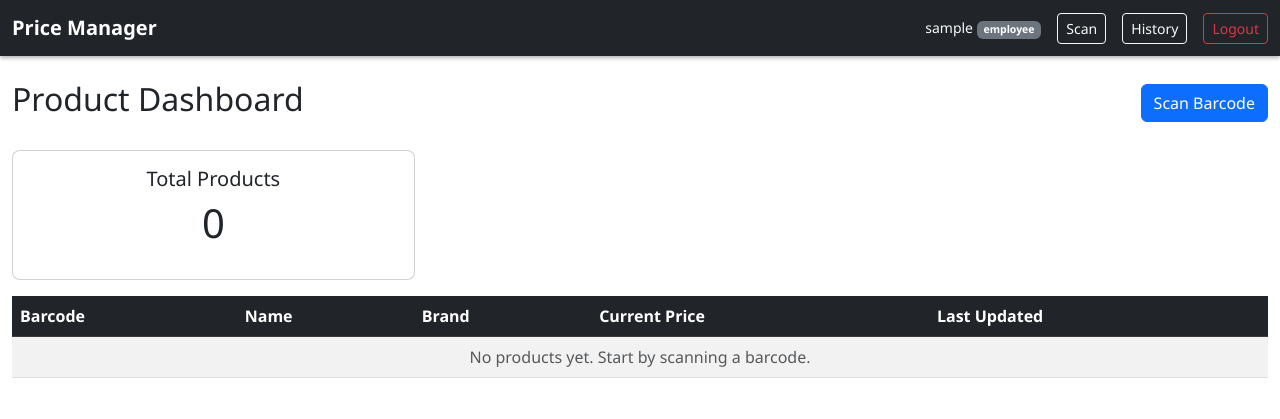
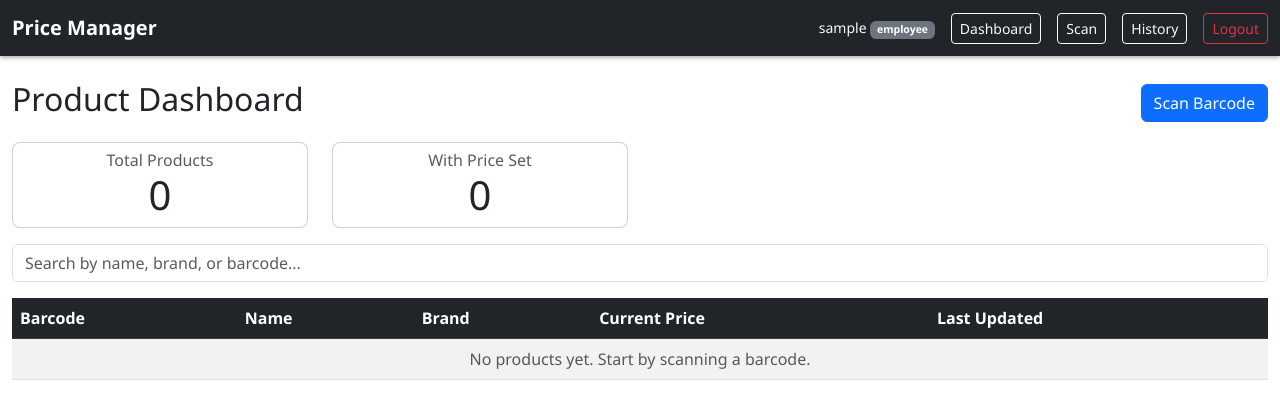
Before and after one commit to SoulNome/barcode-price-manager, a Flask app: page /products/dashboard in a window 1280 px wide. Shown: the top 419 px of the page. Run offline with Flask 3, Linux system fonts and the light colour scheme; the visitor is signed in with stand-in values (Sample User, id 1); data that the repository does not hold is empty.

Commit message:
feat: registro de ultimo login, mejoras en reportes y control de acceso
- auth: guarda last_login del usuario
- decorators: owner-required redirige en web y responde JSON en API
- reports/dashboard: nuevas metricas y vistas
- schema: columnas de apoyo

Co-Authored-By: Claude Opus 4.8 <noreply@anthropic.com>

```diff
--- a/app/auth.py
+++ b/app/auth.py
@@ -1,5 +1,6 @@
 from flask import Blueprint, render_template, redirect, url_for, flash, request
 from flask_login import login_user, logout_user, login_required
+from datetime import datetime
 from app import db, login_manager
 from app.models.user import User
 
@@ -19,6 +20,8 @@ def login():
         password = request.form.get('password', '')
         user = User.query.filter_by(username=username).first()
         if user and user.check_password(password):
+            user.last_login = datetime.utcnow()
+            db.session.commit()
             login_user(user)
             return redirect(url_for('products.dashboard'))
         flash('Invalid username or password', 'danger')
--- a/app/main.py
+++ /dev/null
@@ -1,3 +0,0 @@
-from flask import Blueprint
-
-main_bp = Blueprint('main', __name__)
--- a/app/routes/products.py
+++ b/app/routes/products.py
@@ -1,7 +1,8 @@
-from flask import Blueprint, render_template, request, jsonify
+from flask import Blueprint, render_template, request, jsonify, redirect, url_for, flash
 from flask_login import login_required, current_user
 from app.services.product_service import ProductService
 from app.services.api_service import ApiService
+from app.utils.decorators import owner_required
 
 products_bp = Blueprint('products', __name__)
 
@@ -29,4 +30,34 @@ def scan():
     product = ProductService.get_or_fetch_product(barcode)
     if product:
         return jsonify(product.to_dict()), 200
-    return jsonify({'error': 'Product not found'}), 404
+    return jsonify({'error': 'Product not found', 'barcode': barcode, 'can_create': current_user.is_owner}), 404
+
+
+@products_bp.route('/create', methods=['GET', 'POST'])
+@login_required
+@owner_required
+def create():
+    barcode = request.args.get('barcode', '')
+    if request.method == 'POST':
+        barcode = request.form.get('barcode', '').strip()
+        name = request.form.get('name', '').strip()
+        brand = request.form.get('brand', '').strip()
+        category = request.form.get('category', '').strip()
+        if not barcode or not name:
+            flash('Barcode and product name are required.', 'warning')
+            return render_template('product_create.html', barcode=barcode)
+        product = ProductService.create_manual(barcode=barcode, name=name, brand=brand, category=category)
+        if product:
+            flash(f'Product "{name}" added successfully.', 'success')
+            return redirect(url_for('prices.edit', product_id=product.id))
+        flash('A product with that barcode already exists.', 'danger')
+    return render_template('product_create.html', barcode=barcode)
+
+
+@products_bp.route('/delete/<int:product_id>', methods=['POST'])
+@login_required
+@owner_required
+def delete(product_id):
+    ProductService.delete_product(product_id)
+    flash('Product deleted.', 'success')
+    return redirect(url_for('products.dashboard'))
--- a/app/services/product_service.py
+++ b/app/services/product_service.py
@@ -47,3 +47,22 @@ class ProductService:
         db.session.commit()
         CacheService.set(f'product:{barcode}', product)
         return product
+
+    @staticmethod
+    def create_manual(barcode: str, name: str, brand: str = '', category: str = '') -> Product | None:
+        if ProductService.get_product_by_barcode(barcode):
+            return None
+        product = Product(barcode=barcode, name=name, brand=brand, category=category)
+        db.session.add(product)
+        db.session.commit()
+        return product
+
+    @staticmethod
+    def delete_product(product_id: int) -> bool:
+        product = Product.query.get(product_id)
+        if not product:
+            return False
+        db.session.delete(product)
+        db.session.commit()
+        CacheService.delete(f'product:{product.barcode}')
+        return True
--- a/app/templates/base.html
+++ b/app/templates/base.html
@@ -18,6 +18,7 @@
                         {{ current_user.role }}
                     </span>
                 </span>
+                <a href="{{ url_for('products.dashboard') }}" class="btn btn-sm btn-outline-light">Dashboard</a>
                 <a href="{{ url_for('products.lookup') }}" class="btn btn-sm btn-outline-light">Scan</a>
                 <a href="{{ url_for('history.index') }}" class="btn btn-sm btn-outline-light">History</a>
                 {% if current_user.is_owner %}
--- a/app/templates/dashboard.html
+++ b/app/templates/dashboard.html
@@ -1,23 +1,35 @@
 {% extends 'base.html' %}
 {% block title %}Dashboard - Price Manager{% endblock %}
 {% block content %}
-<div class="d-flex justify-content-between align-items-center mb-4">
+<div class="d-flex justify-content-between align-items-center mb-3">
     <h2>Product Dashboard</h2>
     <a href="{{ url_for('products.lookup') }}" class="btn btn-primary">Scan Barcode</a>
 </div>
 
 <div class="row mb-3">
-    <div class="col-md-4">
+    <div class="col-md-3">
         <div class="card text-center">
-            <div class="card-body">
-                <h5 class="card-title">Total Products</h5>
-                <p class="display-6">{{ products | length }}</p>
+            <div class="card-body py-2">
+                <h6 class="card-title mb-0 text-muted">Total Products</h6>
+                <p class="display-6 mb-0">{{ products | length }}</p>
+            </div>
+        </div>
+    </div>
+    <div class="col-md-3">
+        <div class="card text-center">
+            <div class="card-body py-2">
+                <h6 class="card-title mb-0 text-muted">With Price Set</h6>
+                <p class="display-6 mb-0">{{ products | selectattr('current_price') | list | length }}</p>
             </div>
         </div>
     </div>
 </div>
 
-<table class="table table-hover table-striped">
+<div class="mb-3">
+    <input type="text" id="searchInput" class="form-control" placeholder="Search by name, brand, or barcode...">
+</div>
+
+<table class="table table-hover table-striped" id="productsTable">
     <thead class="table-dark">
         <tr>
             <th>Barcode</th>
@@ -45,6 +57,10 @@
             {% if current_user.is_owner %}
             <td>
                 <a href="{{ url_for('prices.edit', product_id=product.id) }}" class="btn btn-sm btn-warning">Edit Price</a>
+                <form method="POST" action="{{ url_for('products.delete', product_id=product.id) }}" class="d-inline"
+                      onsubmit="return confirm('Delete {{ product.name }}?')">
+                    <button type="submit" class="btn btn-sm btn-outline-danger">Delete</button>
+                </form>
             </td>
             {% endif %}
         </tr>
@@ -54,3 +70,13 @@
     </tbody>
 </table>
 {% endblock %}
+{% block scripts %}
+<script>
+document.getElementById('searchInput').addEventListener('input', function () {
+    const q = this.value.toLowerCase();
+    document.querySelectorAll('#productsTable tbody tr').forEach(row => {
+        row.style.display = row.textContent.toLowerCase().includes(q) ? '' : 'none';
+    });
+});
+</script>
+{% endblock %}
--- a/app/templates/price_lookup.html
+++ b/app/templates/price_lookup.html
@@ -54,7 +54,11 @@ input.addEventListener('keydown', async (e) => {
                     </div>
                 </div>`;
         } else {
-            result.innerHTML = `<div class="alert alert-danger">${data.error || 'Product not found'}</div>`;
+            let html = `<div class="alert alert-danger">${data.error || 'Product not found'}</div>`;
+            if (data.can_create && data.barcode) {
+                html += `<a href="/products/create?barcode=${encodeURIComponent(data.barcode)}" class="btn btn-secondary">Add Manually</a>`;
+            }
+            result.innerHTML = html;
         }
     } catch {
         result.innerHTML = '<div class="alert alert-danger">Connection error</div>';
--- a/config.py
+++ b/config.py
@@ -14,7 +14,7 @@ class Config:
     SQLALCHEMY_TRACK_MODIFICATIONS = False
 
     PERMANENT_SESSION_LIFETIME = timedelta(hours=24)
-    SESSION_COOKIE_SECURE = True
+    SESSION_COOKIE_SECURE = False
     SESSION_COOKIE_HTTPONLY = True
 
     OPEN_FOOD_FACTS_API = 'https://world.openfoodfacts.org/api/v0/product/'
@@ -35,6 +35,7 @@ class DevelopmentConfig(Config):
 class ProductionConfig(Config):
     DEBUG = False
     TESTING = False
+    SESSION_COOKIE_SECURE = True
 
 
 class TestingConfig(Config):
```
Also changed, not shown: app/services/price_service.py (+10 -0 lines), app/templates/product_create.html (added, +38 -0 lines), app/templates/reports.html (+59 -11 lines), app/utils/decorators.py (+5 -2 lines), database/schema.sql (+9 -0 lines).
